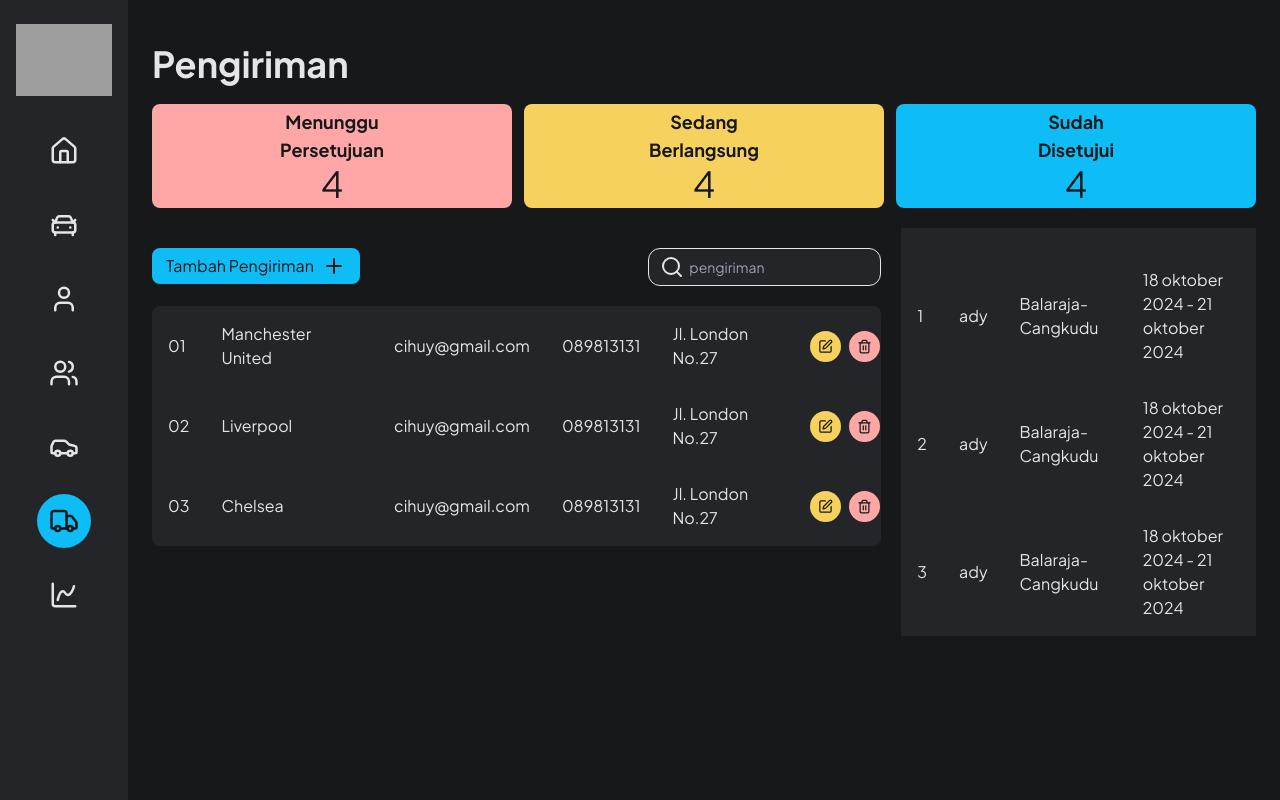
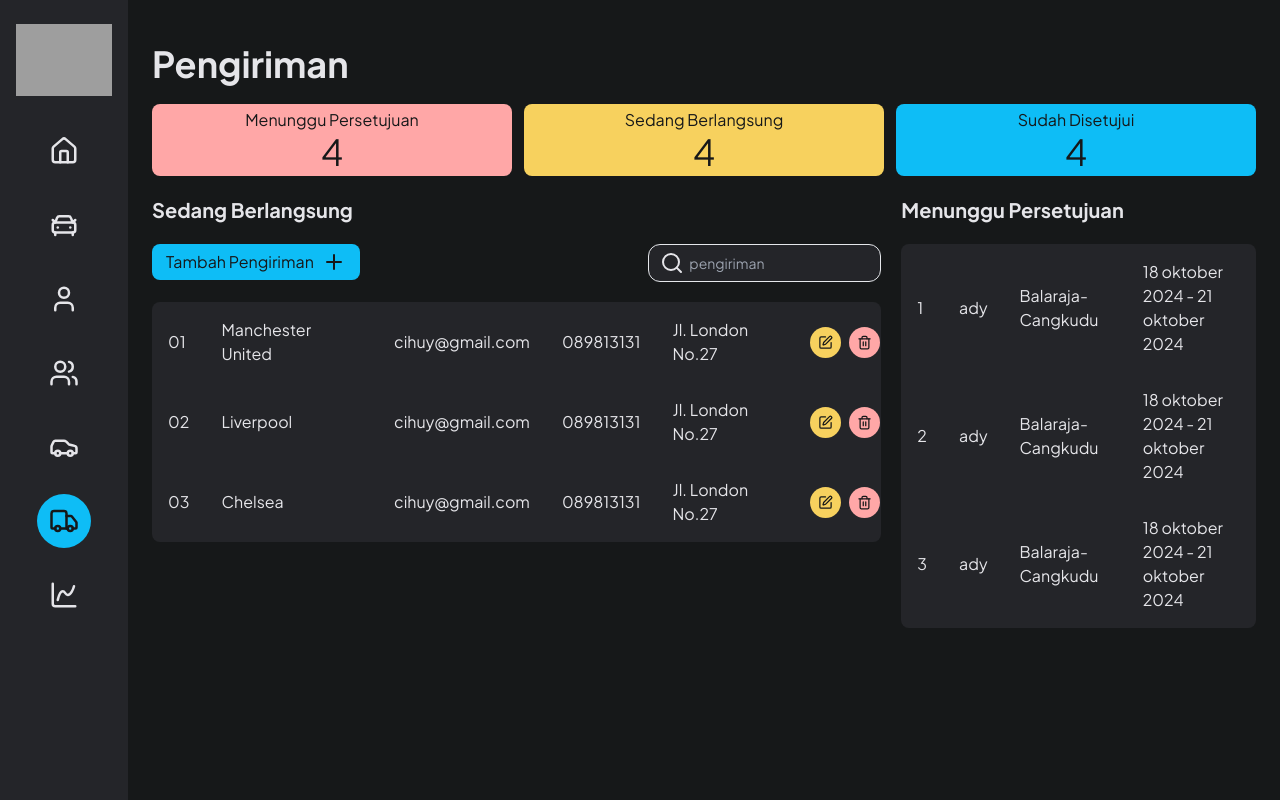
Before and after one commit to Muhless/ady-trans-jaya-react, a React (Vite) app: page /delivery in a window 1280 px wide. Built offline with nearby package versions, Linux system fonts and the light colour scheme; grey boxes are pictures that could not be loaded.

Commit message:
fix delivery card on delivery pages

```diff
--- a/src/components/Molecule/DeliveryCard.tsx
+++ b/src/components/Molecule/DeliveryCard.tsx
@@ -1,12 +1,11 @@
 import React from "react";
 
 type DeliveryCardProps = {
-  className: string;
-  title: string;
-  subTitle: string;
+  className?: string;
+  text?: string;
 };
 
-const DeliveryCard: React.FC<DeliveryCardProps> = ({ className, title, subTitle }) => {
+const DeliveryCard: React.FC<DeliveryCardProps> = ({ className, text }) => {
   return (
     <div
       className={`${className} flex flex-row items-center justify-center p-1 rounded-lg text-primary`}
@@ -17,8 +16,7 @@ const DeliveryCard: React.FC<DeliveryCardProps> = ({ className, title, subTitle
         className="size-20"
       /> */}
       <div className="flex flex-col items-center">
-        <p className="font-semibold text-lg">{title}</p>
-        <p className="font-semibold text-lg">{subTitle}</p>
+        <p className="">{text}</p>
         <p className="text-4xl">4</p>
       </div>
     </div>
--- a/src/pages/Home.tsx
+++ b/src/pages/Home.tsx
@@ -7,8 +7,8 @@ import SubTitle from "../components/Atom/SubTitle.tsx";
 
 const delivery = [
   { id: 1, name: "ady", phone: "08871165551", status: "delivery" },
-  { id: 2, name: "ady", phone: "08871165551", status: "delivery" },
-  { id: 3, name: "ady", phone: "08871165551", status: "delivery" },
+  { id: 2, name: "ady", phone: "08871165551", status: "on delivery" },
+  { id: 3, name: "ady", phone: "08871165551", status: "cancel" },
   { id: 4, name: "ady", phone: "08871165551", status: "delivery" },
   { id: 5, name: "ady", phone: "08871165551", status: "delivery" },
   { id: 6, name: "ady", phone: "08871165551", status: "delivery" },
--- a/src/pages/delivery/Index.tsx
+++ b/src/pages/delivery/Index.tsx
@@ -33,19 +33,19 @@ const matches = [
 
 const onGoing = [
   {
-    id:'1',
+    id: "1",
     name: "ady",
     route: "Balaraja-Cangkudu",
     deadline: "18 oktober 2024 - 21 oktober 2024",
   },
   {
-    id:'2',
+    id: "2",
     name: "ady",
     route: "Balaraja-Cangkudu",
     deadline: "18 oktober 2024 - 21 oktober 2024",
   },
   {
-    id:'3',
+    id: "3",
     name: "ady",
     route: "Balaraja-Cangkudu",
     deadline: "18 oktober 2024 - 21 oktober 2024",
@@ -66,26 +66,14 @@ function DeliveryPages() {
     <>
       <Title title={"Pengiriman"} />
       <div className="grid grid-cols-3 gap-3">
-        <DeliveryCard
-          className={"bg-merah"}
-          title={"Menunggu"}
-          subTitle={"Persetujuan"}
-        />
-        <DeliveryCard
-          className={"bg-kuning"}
-          title={"Sedang"}
-          subTitle={"Berlangsung"}
-        />
-        <DeliveryCard
-          className={"bg-biru"}
-          title={"Sudah"}
-          subTitle={"Disetujui"}
-        />
+        <DeliveryCard className={"bg-merah"} text={"Menunggu Persetujuan"} />
+        <DeliveryCard className={"bg-kuning"} text={"Sedang Berlangsung"} />
+        <DeliveryCard className={"bg-biru"} text={"Sudah Disetujui"} />
       </div>
       <div className="grid grid-cols-3 my-5 gap-5">
         <div className="col-span-2">
           <div className="items-center justify-between mb-5">
-            <SubTitle SubTitle={"Sedang Berlangsung"} className={"mb-5 mt-3"} />
+            <SubTitle subTitle={"Sedang Berlangsung"} className={"mb-5"} />
             <div className="flex flex-row justify-between">
               <AddButton name={"Pengiriman"} onClick={handleAddClick} />
               <SearchInput placeholder={"pengiriman"} />
@@ -98,8 +86,8 @@ function DeliveryPages() {
           />
         </div>
         <div className="col-span-1">
-          <div className="bg-secondary w-full h-full">
-            <SubTitle SubTitle={"Menunggu Persetujuan"} className={"p-3"} />
+          <div className="">
+            <SubTitle subTitle={"Menunggu Persetujuan"} className={"mb-5"} />
             <Table data={onGoing} onRowClick={handleRowClick} />
           </div>
         </div>
```
